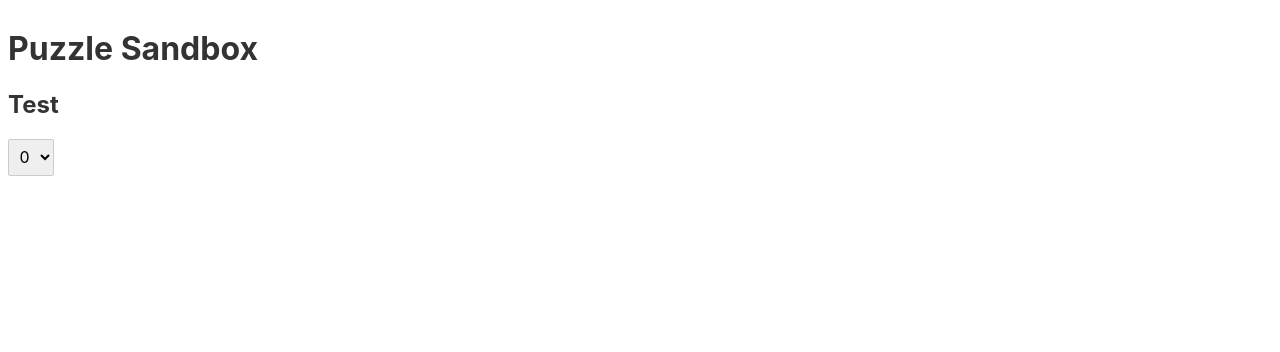
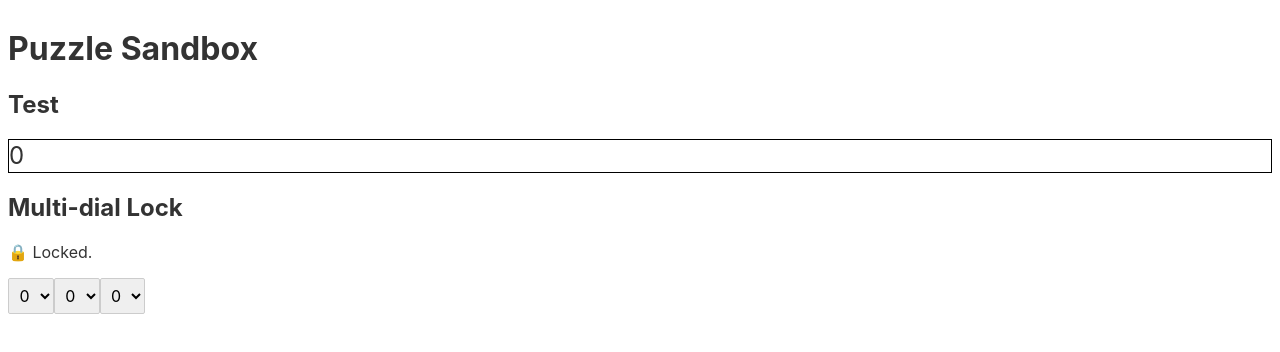
Before and after one commit to BrandenSoropia/svelte-puzzle-sandbox, a Svelte app: page / in a window 1280 px wide. Shown: the top 352 px of the page. Built offline with nearby package versions, Linux system fonts and the light colour scheme.

Commit message:
Fixed MultiDialLock to switch between locked and unlocked based of gien combo correctness.

```diff
--- a/src/App.svelte
+++ b/src/App.svelte
@@ -6,7 +6,7 @@
 <main>
   <h1>Puzzle Sandbox</h1>
   <h2>Test</h2>
-  <Dial name="test" onBlur={() => {}} touchable />
+  <Dial name="test" onBlur={() => {}} simulated />
 
-  <!-- <MultiDialLock combination={[1, 2, 3]} /> -->
+  <MultiDialLock combination={[1, 2, 3]} />
 </main>
--- a/src/combination-locks/MultiDialLock.svelte
+++ b/src/combination-locks/MultiDialLock.svelte
@@ -16,9 +16,7 @@
   }
 
   $: {
-    if (!isValid && isCorrectCombination(givenValues, combination)) {
-      isValid = true;
-    }
+    isValid = isCorrectCombination(givenValues, combination);
   }
 </script>
 
```
